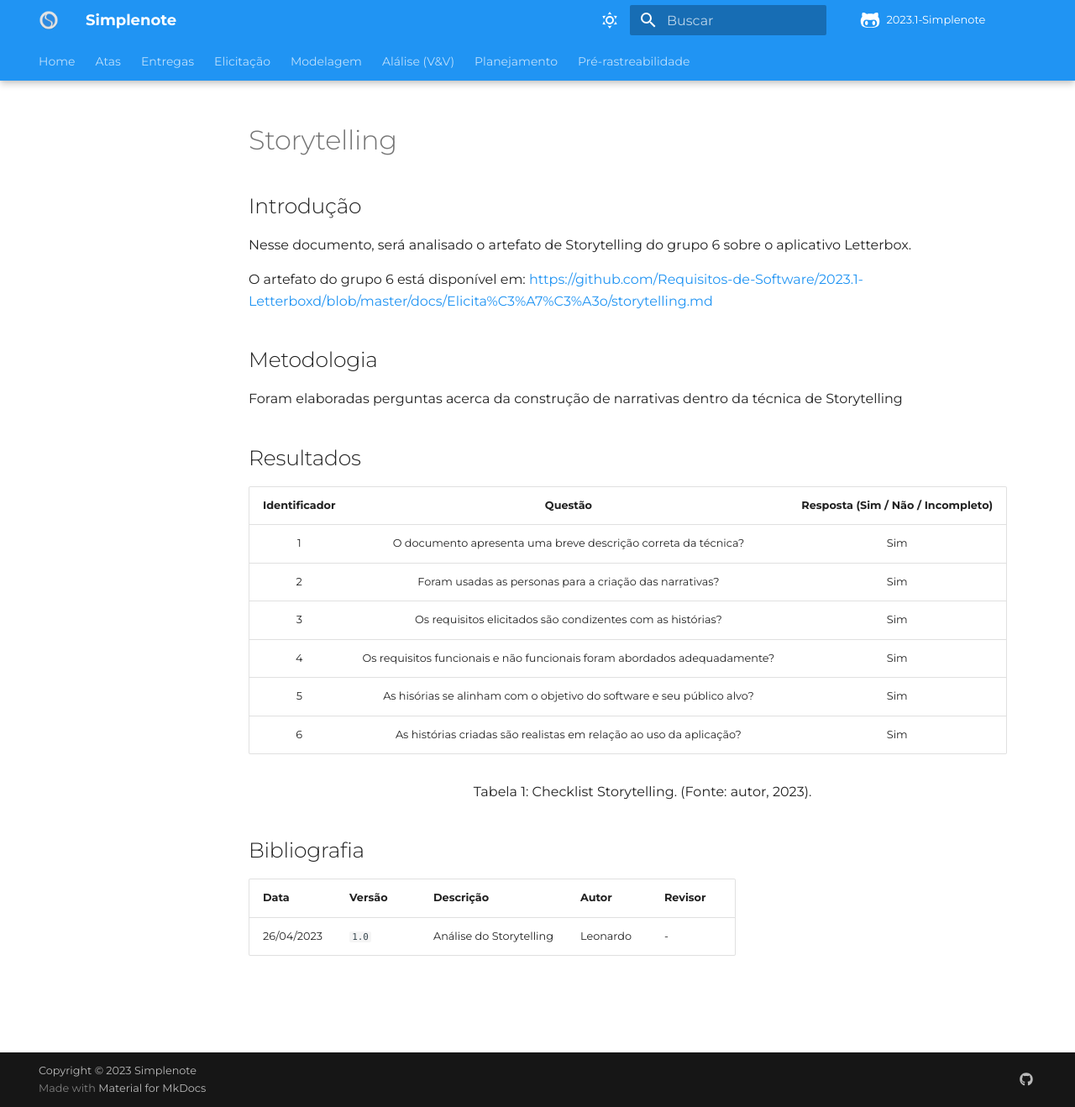
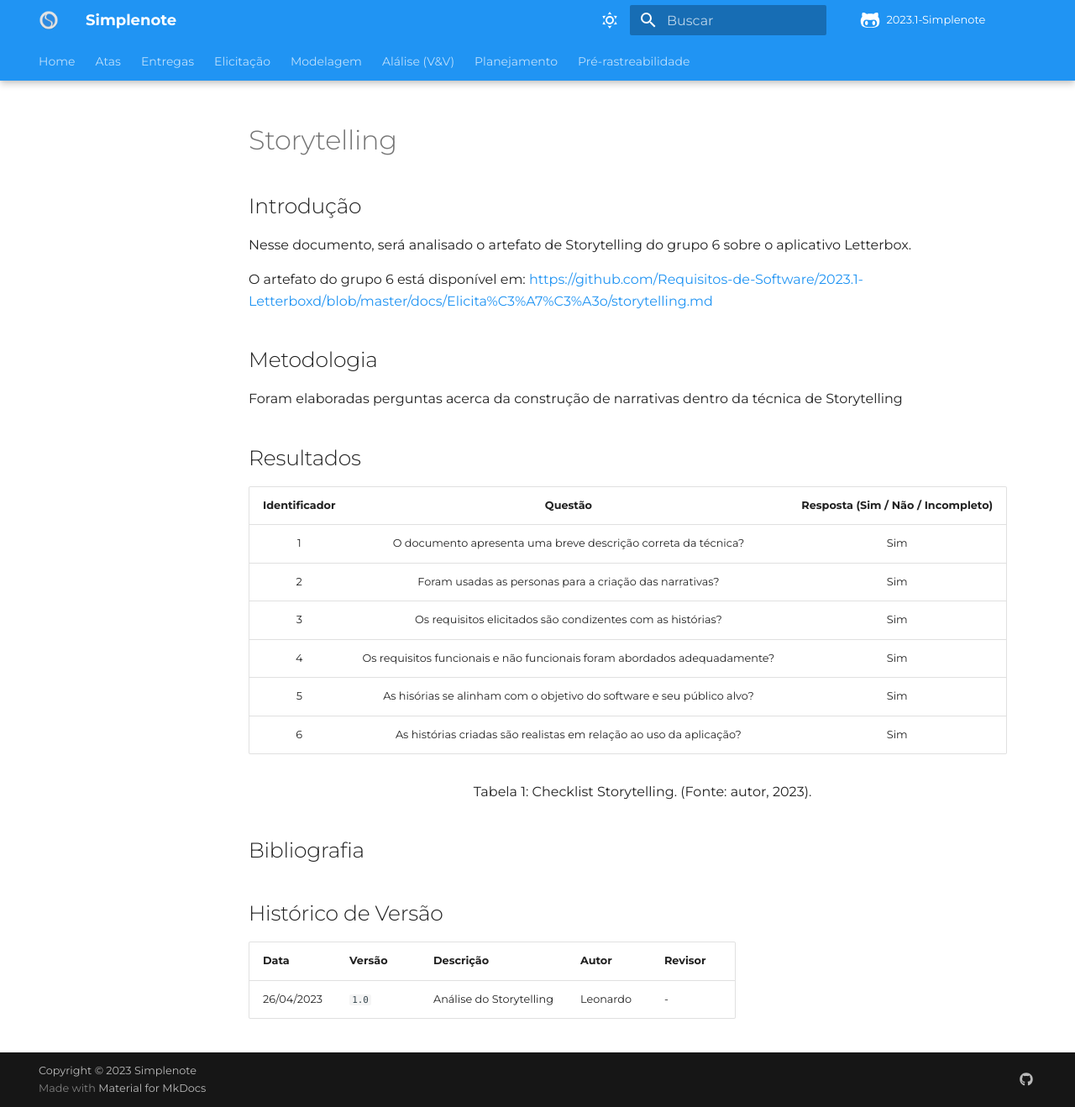
Before and after one commit to Requisitos-de-Software/2023.1-Simplenote, an MkDocs documentation site: the page built from docs/analise/elicitacao/storytelling.md, in a window 1280 px wide and 1318 px high. Shown: the whole window at 84% size. Built offline with MkDocs 1.6.1 and Material for MkDocs 9.7.7, drawn with Linux system fonts in a browser that asks for light colours; some web fonts are replaced; comment, search, counter and statistics services are not loaded.

Commit message:
Update storytelling.md

```diff
--- a/docs/analise/elicitacao/storytelling.md
+++ b/docs/analise/elicitacao/storytelling.md
@@ -29,7 +29,7 @@ Tabela 1: Checklist Storytelling. (Fonte: autor, 2023).
 
 ## Bibliografia
 
-
+## Histórico de Versão
 | Data | Versão | Descrição | Autor | Revisor |
 | ---- | ------ | --------- | ----- | ------- |
 | 26/04/2023 | `1.0`  | Análise do Storytelling | Leonardo | - |
```
